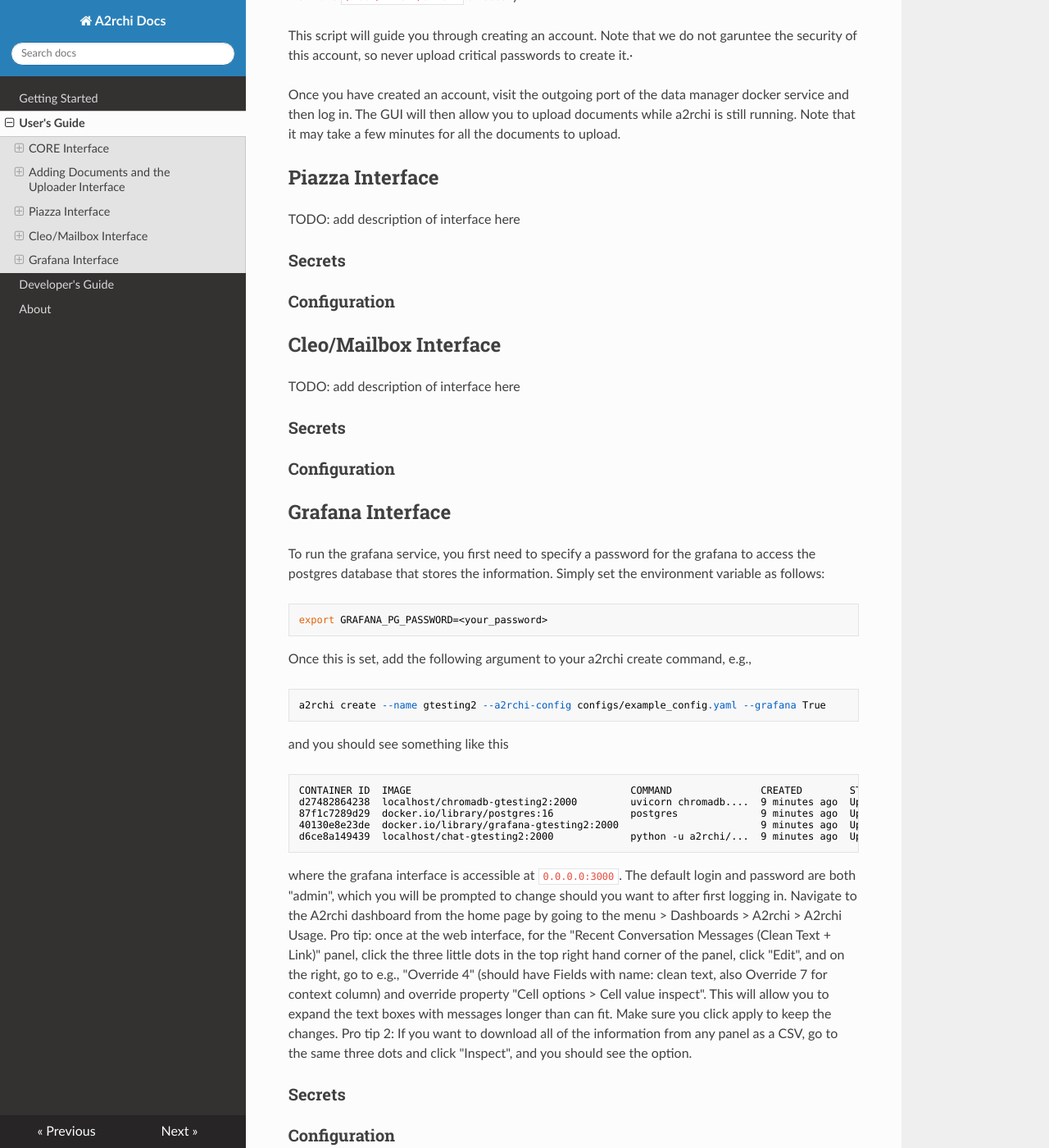
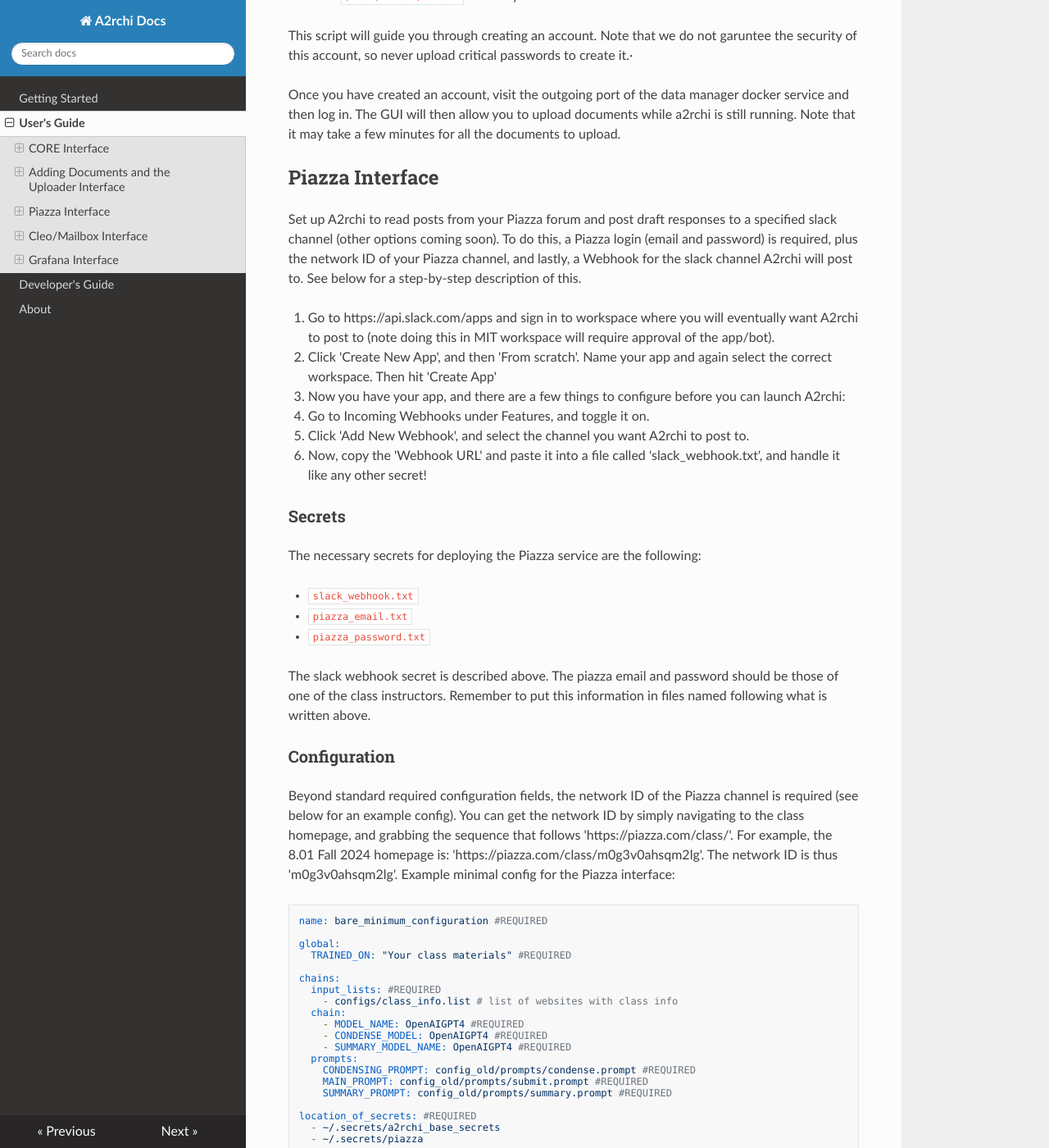
Before and after one commit to mit-submit/A2rchi, an MkDocs documentation site: the page built from docs/docs/users_guide.md, in a window 1280 px wide and 1400 px high, scrolled down 2031 px. Shown: the whole window at 82% size. Built offline with MkDocs 1.6.1, drawn with Linux system fonts in a browser that asks for light colours; nearby versions of some CDN libraries; some of the changed text lies outside the part shown.

Commit message:
basic info to documentation

````diff
--- a/docs/docs/users_guide.md
+++ b/docs/docs/users_guide.md
@@ -79,11 +79,63 @@
 
 ## Piazza Interface
 
-TODO: add description of interface here
+Set up A2rchi to read posts from your Piazza forum and post draft responses to a specified slack channel (other options coming soon). To do this, a Piazza login (email and password) is required, plus the network ID of your Piazza channel, and lastly, a Webhook for the slack channel A2rchi will post to. See below for a step-by-step description of this.
+
+1. Go to https://api.slack.com/apps and sign in to workspace where you will eventually want A2rchi to post to (note doing this in MIT workspace will require approval of the app/bot).
+2. Click 'Create New App', and then 'From scratch'. Name your app and again select the correct workspace. Then hit 'Create App'
+3. Now you have your app, and there are a few things to configure before you can launch A2rchi:
+4. Go to Incoming Webhooks under Features, and toggle it on.
+5. Click 'Add New Webhook', and select the channel you want A2rchi to post to.
+6. Now, copy the 'Webhook URL' and paste it into a file called 'slack_webhook.txt', and handle it like any other secret!
 
 ### Secrets
 
+The necessary secrets for deploying the Piazza service are the following:
+
+- `slack_webhook.txt`
+- `piazza_email.txt`
+- `piazza_password.txt`
+
+The slack webhook secret is described above. The piazza email and password should be those of one of the class instructors. Remember to put this information in files named following what is written above.
+
 ### Configuration
+
+Beyond standard required configuration fields, the network ID of the Piazza channel is required (see below for an example config). You can get the network ID by simply navigating to the class homepage, and grabbing the sequence that follows 'https://piazza.com/class/'. For example, the 8.01 Fall 2024 homepage is: 'https://piazza.com/class/m0g3v0ahsqm2lg'. The network ID is thus 'm0g3v0ahsqm2lg'. Example minimal config for the Piazza interface:
+
+```
+name: bare_minimum_configuration #REQUIRED
+
+global:
+  TRAINED_ON: "Your class materials" #REQUIRED
+
+chains:
+  input_lists: #REQUIRED
+    - configs/class_info.list # list of websites with class info
+  chain:
+    - MODEL_NAME: OpenAIGPT4 #REQUIRED
+    - CONDENSE_MODEL: OpenAIGPT4 #REQUIRED
+    - SUMMARY_MODEL_NAME: OpenAIGPT4 #REQUIRED
+  prompts:
+    CONDENSING_PROMPT: config_old/prompts/condense.prompt #REQUIRED
+    MAIN_PROMPT: config_old/prompts/submit.prompt #REQUIRED
+    SUMMARY_PROMPT: config_old/prompts/summary.prompt #REQUIRED
+
+location_of_secrets: #REQUIRED
+  - ~/.secrets/a2rchi_base_secrets
+  - ~/.secrets/piazza
+
+utils:
+  piazza:
+    network_id: <your Piazza network ID here> # REQUIRED
+```
+
+### Running the Piazza service
+
+To run the Piazza service, simply add the piazza flag. For example:
+
+```
+a2rchi create --name my_piazza_service --a2rchi-config configs/my_piazza_config.yaml --podman --piazza True
+```
 
 ## Cleo/Mailbox Interface
 
````
